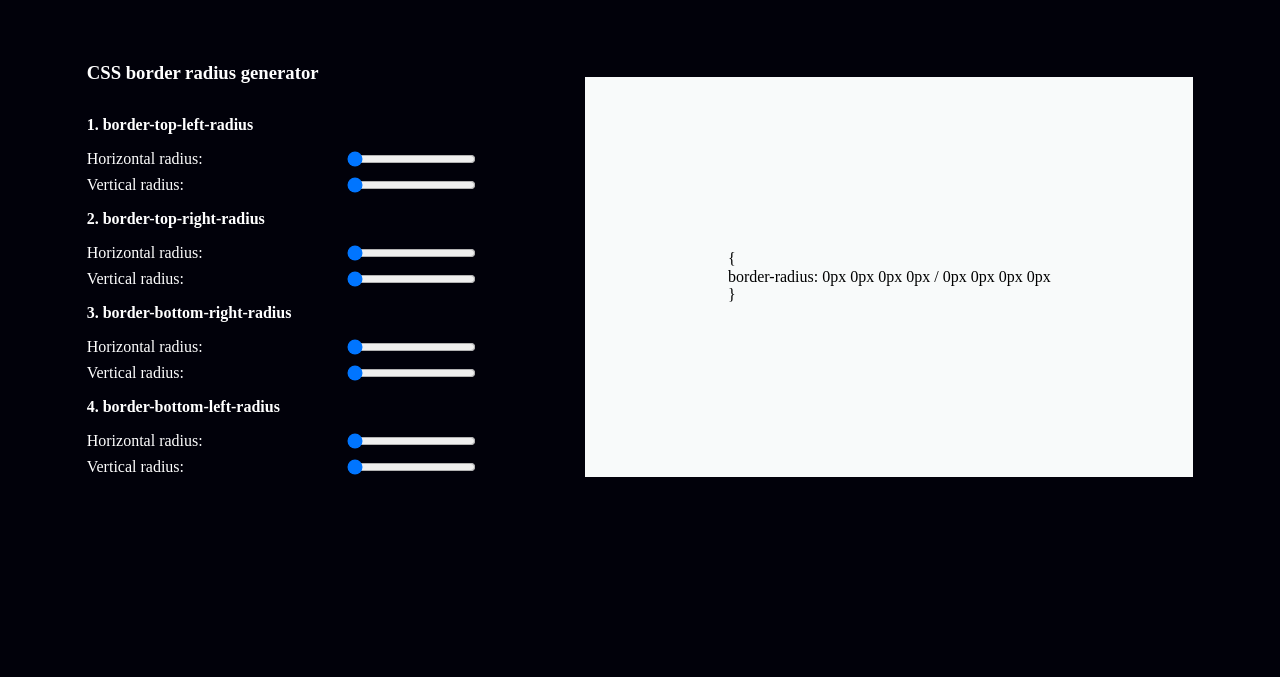
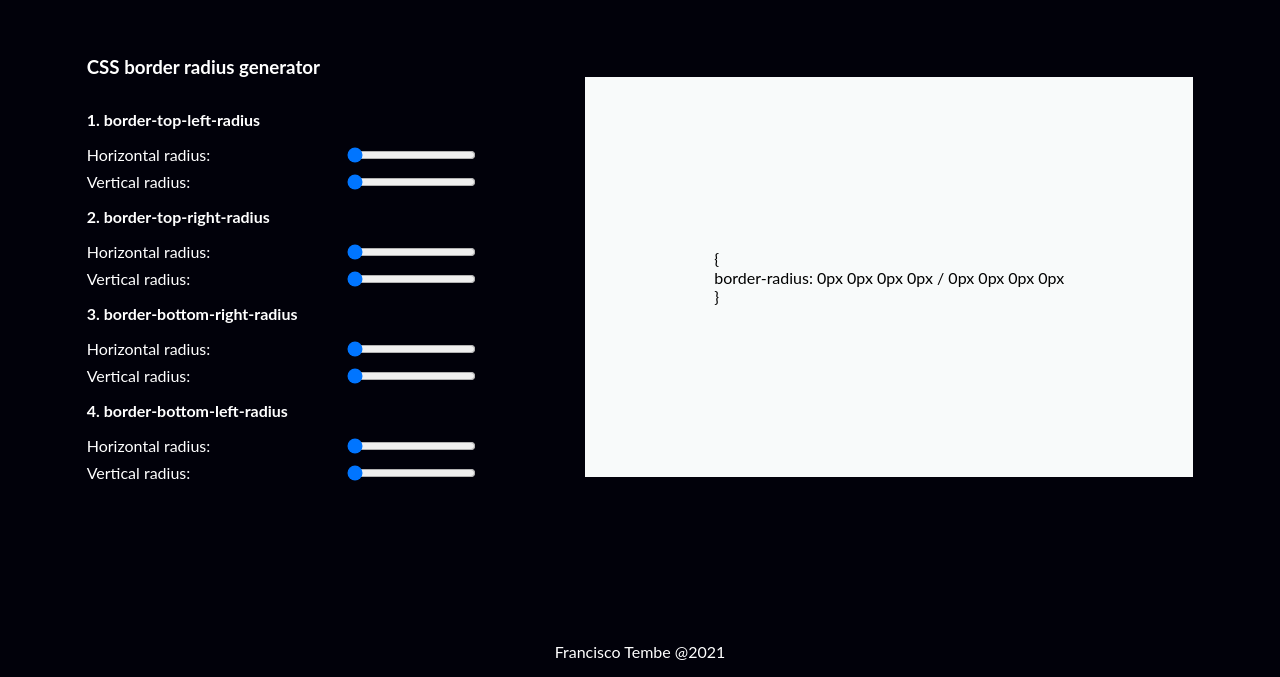
Before and after one commit to FTembe/border-radius-generator, a plain HTML site: page index.html in a window 1280 px wide. Shown: the part 123-800 px from the top of the page. Drawn offline with Linux system fonts and the light colour scheme.

Commit message:
Add files via upload

```diff
--- a/index.html
+++ b/index.html
@@ -69,6 +69,9 @@
 			</div>
 		</div>
 	</section>
+	<footer style="color:#fff; position:absolute; bottom:1rem; width:100%; text-align: center;">
+		Francisco Tembe @2021
+	</footer>
 </body>
 <script type="text/javascript">
 	let box=document.querySelector('.box'),
--- a/style.css
+++ b/style.css
@@ -1,8 +1,6 @@
 *{
 	margin: 0;
-
-
-
+	font-family: lato,sans-serif;
 }
 h3{
 	margin-bottom: 2rem;
```
